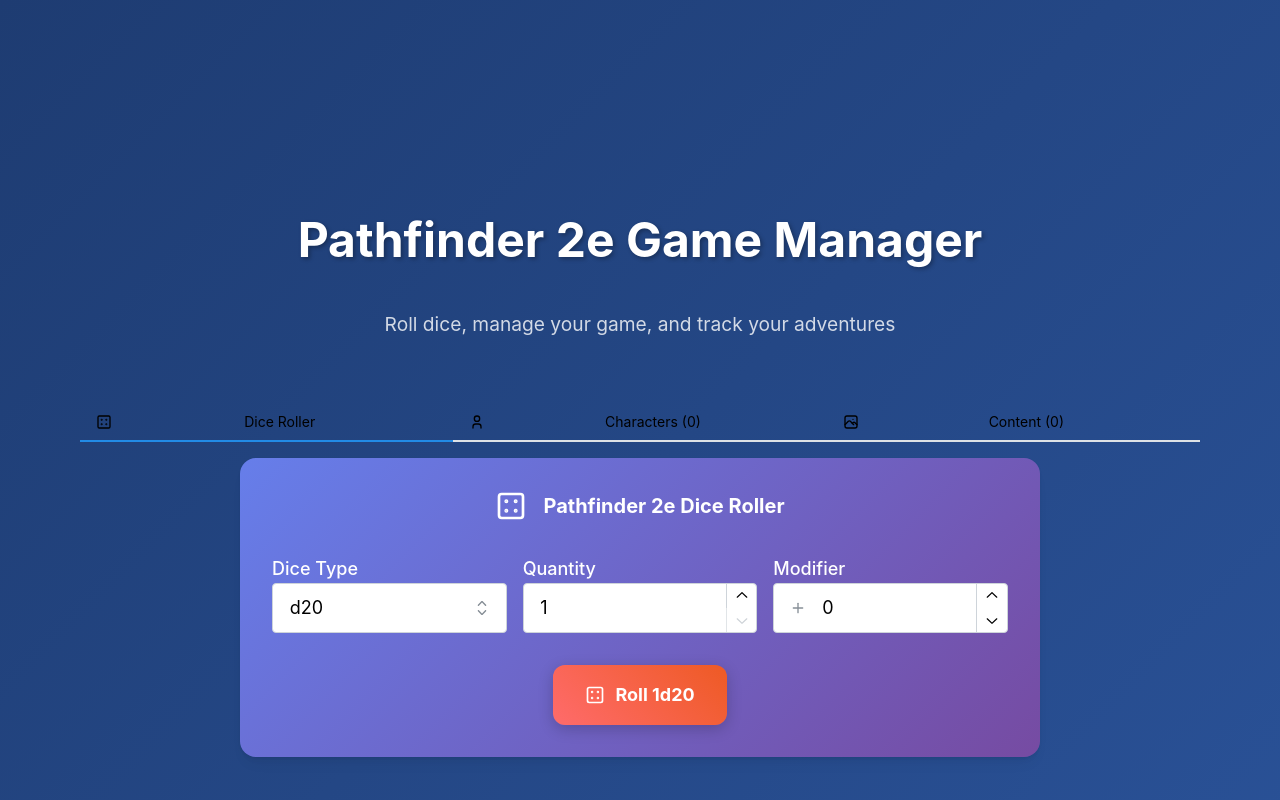
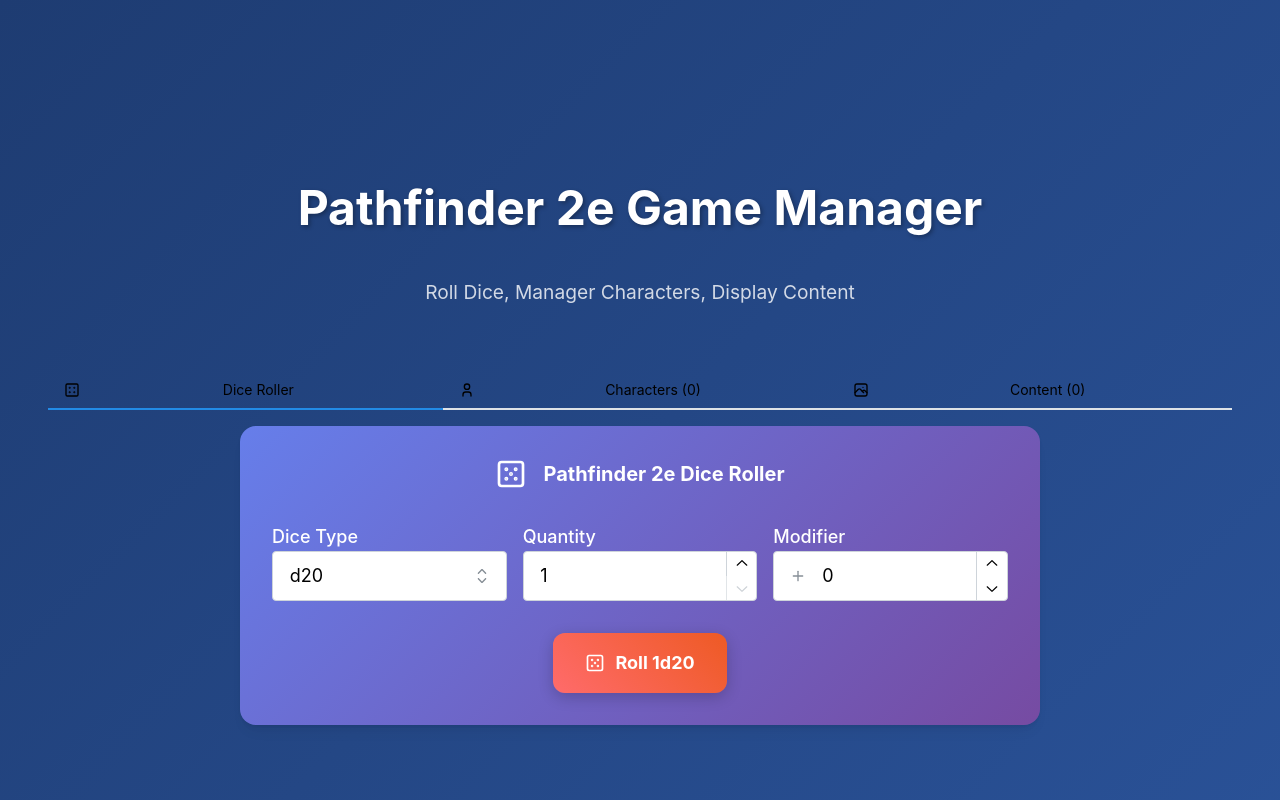
Before and after one commit to EthanShuler/pf2e, a Next.js app: page / in a window 1280 px wide. Shown: the top 800 px of the page. Built offline with nearby package versions, Linux system fonts and the light colour scheme.

Commit message:
make data cleaner

```diff
--- a/app/components/CharacterManager/CharacterManager.module.css
+++ b/app/components/CharacterManager/CharacterManager.module.css
@@ -19,6 +19,12 @@
   box-shadow: 0 8px 25px rgba(0, 0, 0, 0.2);
 }
 
+.skillsBox {
+  display: flex;
+  gap: 1rem;
+  align-items: center;
+}
+
 /* Responsive adjustments */
 @media (max-width: 768px) {
   .container {
--- a/app/components/CharacterManager/CharacterManager.tsx
+++ b/app/components/CharacterManager/CharacterManager.tsx
@@ -1,3 +1,8 @@
+// TODO:
+// Check skill bonuses are accurate
+// Add attack bonus, saving throws, more key info
+// Show dice rolls in UI
+
 'use client';
 
 import { useState } from 'react';
@@ -14,6 +19,7 @@
   Card,
   Grid,
   Divider,
+  Box,
 } from '@mantine/core';
 import { IconUpload, IconUser, IconAlertCircle, IconCheck, IconTrash } from '@tabler/icons-react';
 import { PathbuilderCharacter, ProcessedCharacter } from '../../types/character';
@@ -94,6 +100,11 @@
     const updatedCharacters = characters.filter(c => c.id !== characterId);
     onCharactersUpdate(updatedCharacters);
   };
+
+  const handleRoll = (modifier: number) => {
+    const roll = (Math.floor(Math.random() * 20) + 1) + modifier;
+    console.log(roll);
+  }
 
   const getProficiencyColor = (proficiency: number): string => {
     if (proficiency >= 8) return 'violet';
@@ -204,18 +215,24 @@
 
                         {/* Skills */}
                         <div>
-                          <Text size="sm" fw={600} mb="xs">Top Skills</Text>
+                          <Text size="sm" fw={600} mb="xs">Skills</Text>
                           <Stack gap="xs">
                             {character.skills
                               .map((skill) => (
+                                <Box key={skill.name} className={styles.skillsBox}>
                                   <Badge
-                                  key={skill.name}
                                     color={getProficiencyColor(skill.proficiency)}
                                     variant="default"
                                     size="sm"
+                                    onClick={() => handleRoll(skill.total)}
                                   >
                                     {skill.name}: +{skill.total}
                                 </Badge>
+                                <Text>
+                                  DC: {10+skill.proficiency}
+                                </Text>
+                                </Box>
+
                               ))}
                           </Stack>
                         </div>
--- a/app/components/ContentManager/ContentManager.tsx
+++ b/app/components/ContentManager/ContentManager.tsx
@@ -1,3 +1,7 @@
+// TODO:
+// Add drag + Drop for slideshow order
+// Use separate page or display slideshow in new popout/window
+
 'use client';
 
 import { useState, useEffect } from 'react';
@@ -51,7 +55,6 @@
 
 export function ContentManager({ content, onContentUpdate }: ContentManagerProps) {
   const [youtubeUrl, setYoutubeUrl] = useState('');
-  const [isAddingVideo, setIsAddingVideo] = useState(false);
   const [error, setError] = useState<string | null>(null);
   const [success, setSuccess] = useState<string | null>(null);
   const [selectedContent, setSelectedContent] = useState<ContentItem | null>(null);
@@ -129,7 +132,6 @@
     onContentUpdate([...content, videoContent]);
     setSuccess('YouTube video added successfully');
     setYoutubeUrl('');
-    setIsAddingVideo(false);
   };
 
   const handleRemoveContent = (contentId: string) => {
@@ -201,6 +203,10 @@
           e.preventDefault();
           setZoomLevel(prev => Math.max(prev - 0.25, 0.25));
           break;
+        case '0':
+          e.preventDefault();
+          setZoomLevel(1);
+          break;
       }
     };
 
@@ -241,15 +247,6 @@
             <Card shadow="sm" padding="lg" radius="md" withBorder>
               <Stack gap="md">
                 <Text size="lg" fw={600}>Add YouTube Video</Text>
-                {!isAddingVideo ? (
-                  <Button
-                    leftSection={<IconPlus size={16} />}
-                    onClick={() => setIsAddingVideo(true)}
-                    variant="light"
-                  >
-                    Add YouTube Video
-                  </Button>
-                ) : (
                   <Stack gap="sm">
                     <TextInput
                       label="YouTube URL"
@@ -266,7 +263,6 @@
                         size="sm"
                         variant="subtle"
                         onClick={() => {
-                          setIsAddingVideo(false);
                           setYoutubeUrl('');
                         }}
                       >
@@ -274,7 +270,6 @@
                       </Button>
                     </Group>
                   </Stack>
-                )}
               </Stack>
             </Card>
           </Grid.Col>
@@ -383,6 +378,7 @@
         padding={0}
         withCloseButton={false}
         classNames={{ content: styles.slideshowModal }}
+
       >
         {currentImage && (
           <div className={styles.slideshowContainer}>
--- a/app/components/DiceRoller/DiceRoller.tsx
+++ b/app/components/DiceRoller/DiceRoller.tsx
@@ -14,7 +14,7 @@
   Divider,
   ScrollArea,
 } from '@mantine/core';
-import { IconDice, IconPlus, IconMinus } from '@tabler/icons-react';
+import { IconPlus, IconMinus, IconDice5 } from '@tabler/icons-react';
 import { ProcessedCharacter } from '../../types/character';
 import styles from './DiceRoller.module.css';
 
@@ -46,7 +46,6 @@
   const [quantity, setQuantity] = useState<number>(1);
   const [modifier, setModifier] = useState<number>(0);
   const [rollHistory, setRollHistory] = useState<DiceRoll[]>([]);
-  const [isRolling, setIsRolling] = useState(false);
   const [selectedCharacter, setSelectedCharacter] = useState<string>('');
   const [rollType, setRollType] = useState<string>('manual');
 
@@ -94,11 +93,6 @@
   };
 
   const handleRoll = async () => {
-    setIsRolling(true);
-
-    // Simulate rolling animation delay
-    await new Promise(resolve => setTimeout(resolve, 2000));
-
     const diceType = parseInt(selectedDice);
     const results: number[] = [];
 
@@ -120,7 +114,6 @@
     };
 
     setRollHistory(prev => [newRoll, ...prev.slice(0, 9)]);
-    setIsRolling(false);
   };
 
   const getDiceColor = (diceType: number): string => {
@@ -139,7 +132,7 @@
     <Paper p="xl" shadow="sm" className={styles.container}>
       <Stack gap="xl">
         <Group justify="center">
-          <IconDice size={32} />
+          <IconDice5 size={32} />
           <Text size="xl" fw={700}>Pathfinder 2e Dice Roller</Text>
         </Group>
 
@@ -220,36 +213,12 @@
           <Button
             size="xl"
             onClick={handleRoll}
-            loading={isRolling}
-            leftSection={<IconDice size={20} />}
+            leftSection={<IconDice5 size={20} />}
             className={styles.rollButton}
           >
-            {isRolling ? 'Rolling...' : (() => {
-              const effectiveModifier = getEffectiveModifier();
-              return `Roll ${quantity}d${selectedDice}${effectiveModifier !== 0 ? (effectiveModifier > 0 ? `+${effectiveModifier}` : effectiveModifier) : ''}`;
-            })()}
+            {`Roll ${quantity}d${selectedDice}${getEffectiveModifier() !== 0 ? (getEffectiveModifier() > 0 ? `+${getEffectiveModifier()}` : getEffectiveModifier()) : ''}`}
           </Button>
         </Group>
-
-        {/* Enhanced Dice Animation */}
-        {isRolling && (
-          <div className={styles.diceBox}>
-            <Group justify="center" className={styles.diceContainer}>
-              {Array.from({ length: quantity }).map((_, index) => (
-                <div key={index} className={styles.dice} data-dice-type={selectedDice}>
-                  <div className={styles.diceInner}>
-                    <div className={styles.diceFace}>
-                      <span className={styles.diceIcon}>🎲</span>
-                    </div>
-                  </div>
-                </div>
-              ))}
-            </Group>
-            <Text ta="center" c="white" size="lg" mt="md">
-              Rolling {quantity}d{selectedDice}...
-            </Text>
-          </div>
-        )}
 
         {/* Roll History */}
         {rollHistory.length > 0 && (
--- a/app/page.module.css
+++ b/app/page.module.css
@@ -7,8 +7,8 @@
   --button-secondary-hover: #f2f2f2;
 
   min-height: 100vh;
-  padding: 80px;
-  gap: 64px;
+  padding: 3rem;
+  gap: 2rem;
   font-family: var(--font-geist-sans);
   background: linear-gradient(135deg, #1e3c72 0%, #2a5298 100%);
 }
@@ -27,8 +27,7 @@
 .main {
   display: flex;
   flex-direction: column;
-  gap: 32px;
-  grid-row-start: 2;
+  gap: 2rem;
   align-items: center;
   justify-content: center;
   min-height: 100vh;
@@ -48,7 +47,6 @@
   color: rgba(255, 255, 255, 0.8);
   text-align: center;
   margin: 0 0 2rem 0;
-  max-width: 600px;
 }
 
 .tabs {
--- a/app/page.tsx
+++ b/app/page.tsx
@@ -18,7 +18,7 @@
     <div className={styles.page}>
       <main className={styles.main}>
         <h1 className={styles.title}>Pathfinder 2e Game Manager</h1>
-        <p className={styles.subtitle}>Roll dice, manage your game, and track your adventures</p>
+        <p className={styles.subtitle}>Roll Dice, Manager Characters, Display Content</p>
 
         <Tabs defaultValue="dice" className={styles.tabs}>
           <Tabs.List grow>
```
Lines whose indentation alone changed are shown as unchanged.
